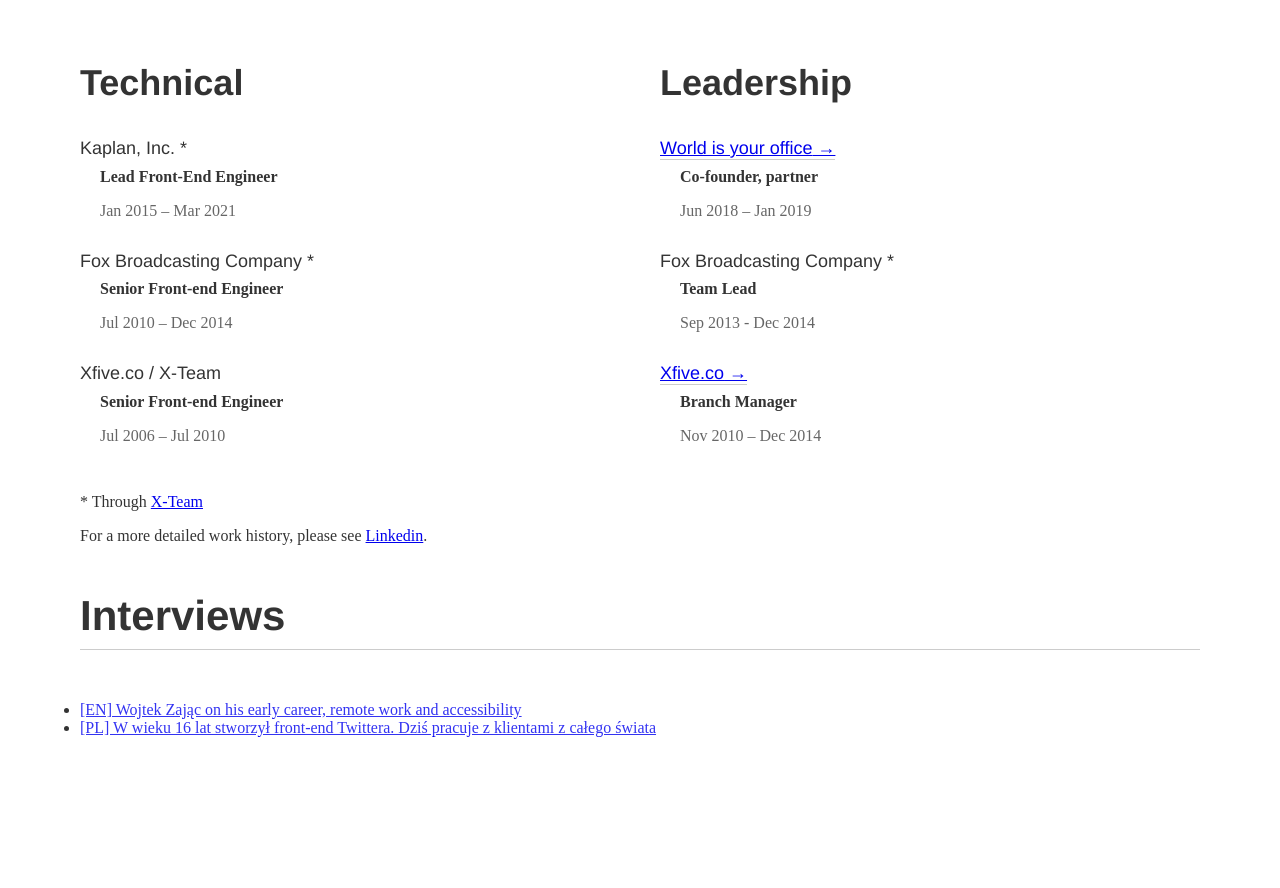
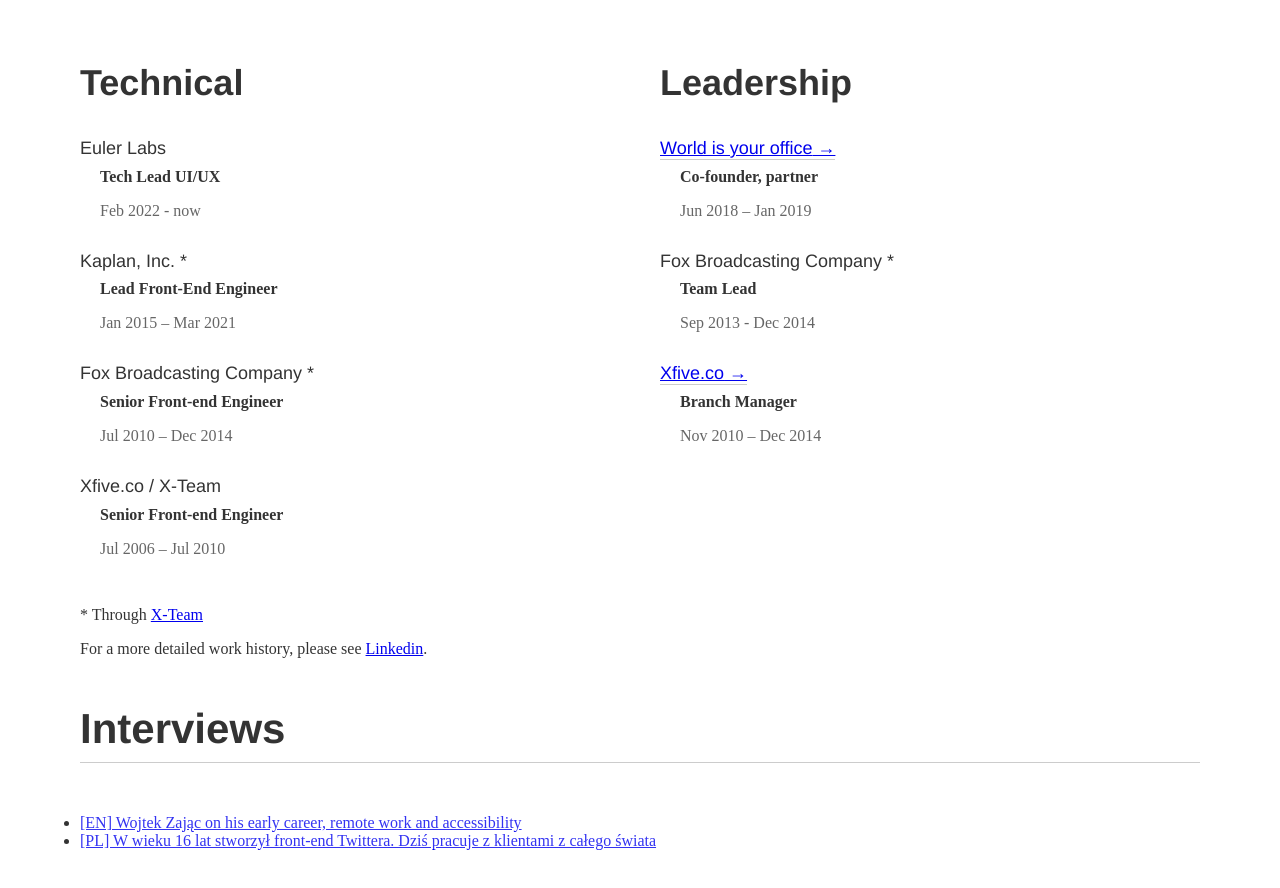
Before and after one commit to theanxy/wojtekzajac.com, a Gatsby site: page /about in a window 1280 px wide. Shown: the part 1200-2088 px from the top of the page. Before the commit the page ends 2001 px from the top, so only its background shows below. Built offline with nearby package versions, Linux system fonts and the light colour scheme; Gatsby itself is replaced by a stand-in of ours; what typography-theme-st-annes would draw is missing.

Commit message:
Add Euler Labs

```diff
--- a/src/layouts/index.js
+++ b/src/layouts/index.js
@@ -90,7 +90,7 @@
 
     {location.pathname !== '/' && (
       <SiteFooter>
-        &copy; 2021 Wojtek <em>hello@wojtekzajac.com</em>
+        &copy; 2019-2023 Wojtek <em>hello@wojtekzajac.com</em>
       </SiteFooter>
     )}
   </Container>
--- a/src/pages/about.js
+++ b/src/pages/about.js
@@ -192,6 +192,11 @@
   //   date: 'Jul 2006 – now'
   // },
   {
+    company: 'Euler Labs',
+    title: 'Tech Lead UI/UX',
+    date: 'Feb 2022 - now',
+  },
+  {
     company: 'Kaplan, Inc.',
     title: 'Lead Front-End Engineer',
     date: 'Jan 2015 – Mar 2021',
```
